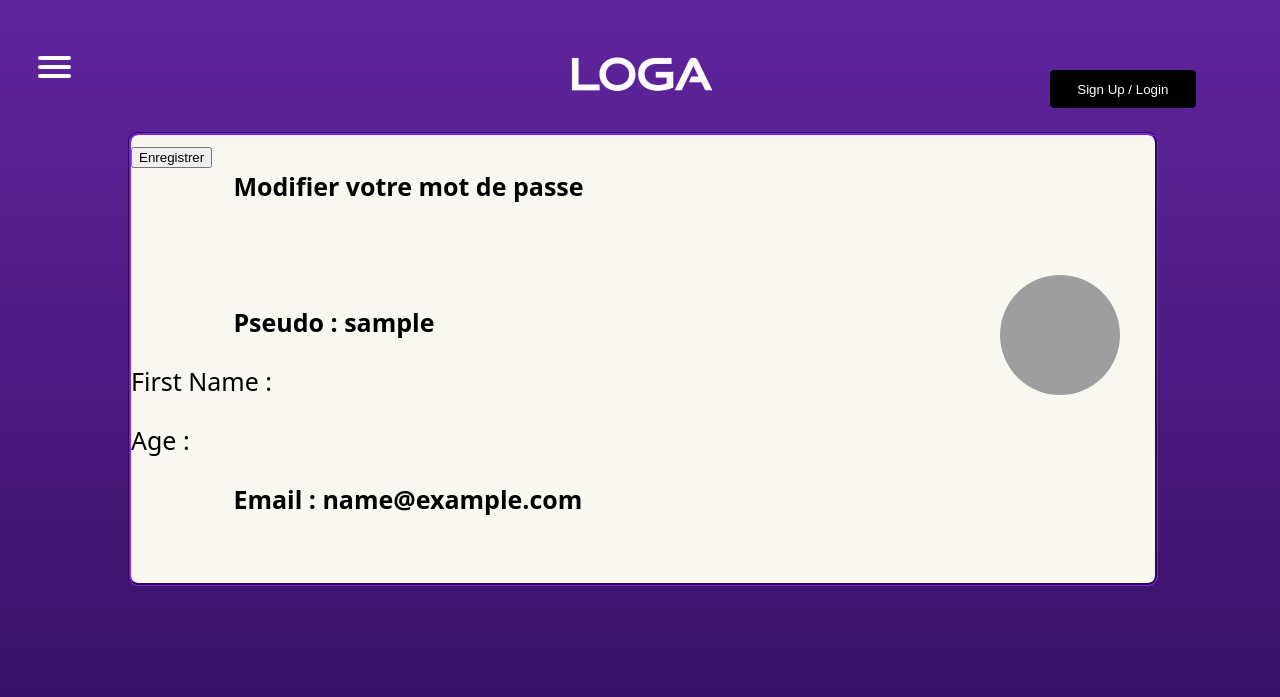
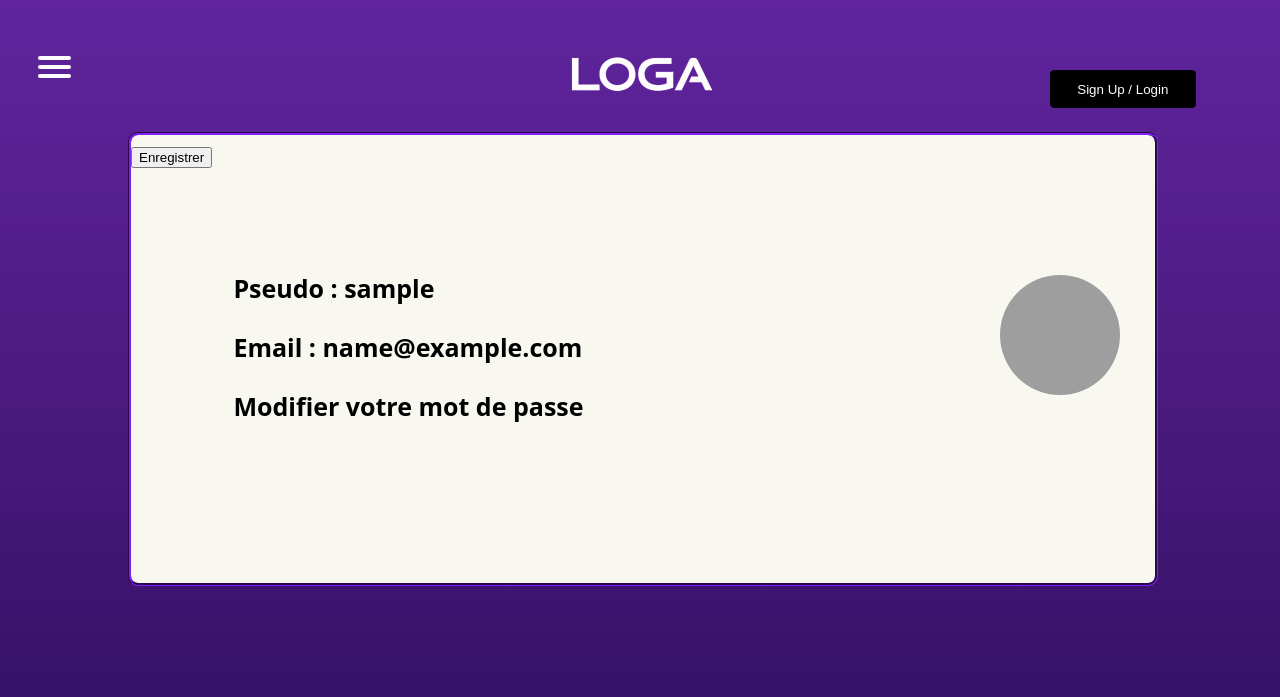
Before and after one commit to crysis421/FRANCUNIV, a PHP site: page /profil.php in a window 1280 px wide. Shown: the top 697 px of the page. Run offline with PHP 8.4, Linux system fonts and the light colour scheme; the visitor is signed in with stand-in values (Sample User, id 1); some libraries are stand-ins or nearby versions; grey boxes are pictures that could not be loaded.

Commit message:
regroupement outre mer

```diff
--- a/LOGA.css
+++ b/LOGA.css
@@ -562,3 +562,6 @@ h1{
     font-weight: bold;
     color: black;
 }
+#modifiervotremotdepasse:hover{
+    color:red;
+}
--- a/profil.php
+++ b/profil.php
@@ -57,11 +57,9 @@ if (!isset($_SESSION['email'])) {
         <button type="submit">Enregistrer</button>
 
     </form>
+    <p id="name">Pseudo : <?= $_SESSION['pseudo'] ?></p>
+    <p id="email">Email : <?= $_SESSION['email'] ?></p>
     <a id="modifiervotremotdepasse" href="modifiervotremotdepasse.php">Modifier votre mot de passe </a>
-    <p id="name">Pseudo : <?= $_SESSION['pseudo'] ?></p>
-    <p id="firstname">First Name :</p>
-    <p id="age">Age :</p>
-    <p id="email">Email : <?= $_SESSION['email'] ?></p>
     <br><br><br><br>
     <a></a>
 </body>
```
